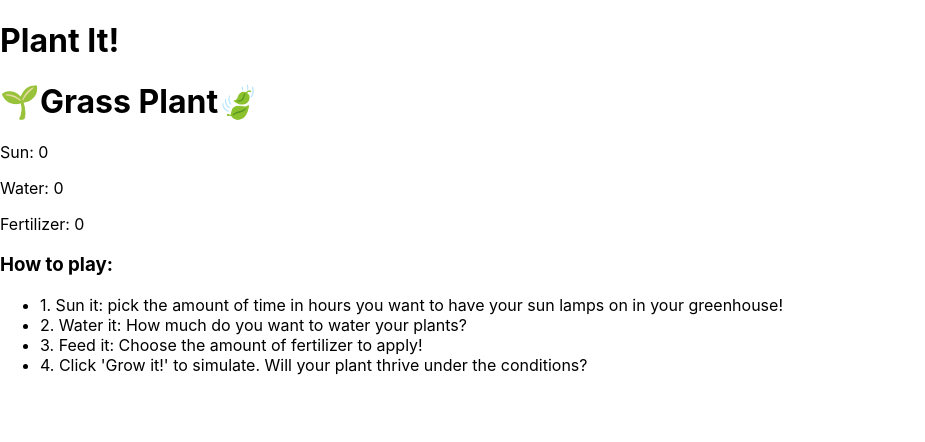
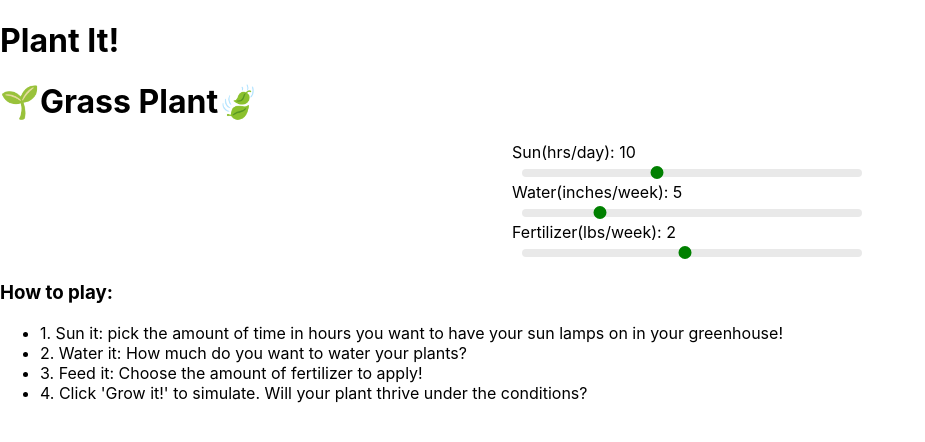
Before and after one commit to shanejames90/plant-it-app, a React (Create React App) app: page /plant/1 in a window 1280 px wide. Shown: the top 442 px of the page, without its empty margins (0-925 px from the left). Built offline with nearby package versions, Linux system fonts and the light colour scheme.

Commit message:
add slider to sun, water, fert component. handle change, and pass props level prop to above components.

```diff
--- a/package.json
+++ b/package.json
@@ -3,10 +3,12 @@
   "version": "0.1.0",
   "private": true,
   "dependencies": {
+    "@material-ui/core": "^4.11.4",
     "@testing-library/jest-dom": "^5.12.0",
     "@testing-library/react": "^11.2.7",
     "@testing-library/user-event": "^12.8.3",
     "cra-template": "^1.1.2",
+    "rc-slider": "^9.7.2",
     "react": "^17.0.2",
     "react-dom": "^17.0.2",
     "react-scripts": "^4.0.3",
--- /dev/null
+++ b/src/Fertilizer.js
@@ -0,0 +1,20 @@
+import React, { Component } from 'react';
+import Slider from 'rc-slider'
+import 'rc-slider/assets/index.css'
+import './Slider.css'
+
+class Fertilizer extends Component {
+    render() {
+        const { changeFertilizerLevel, level } = this.props
+        return (
+            <div>
+                <span>Fertilizer(lbs/week): {level}</span>
+                <div className="slider">
+                    <Slider defaultValue={level} min={0} max={4} step={0.25} onAfterChange={changeFertilizerLevel} />
+                </div>
+            </div>
+        );
+    }
+}
+
+export default Fertilizer;
--- a/src/Plant.js
+++ b/src/Plant.js
@@ -1,25 +1,48 @@
 import React, { Component } from 'react';
+import Sun from './Sun'
+import Water from './Water'
+import Fertilizer from './Fertilizer'
 
 class Plant extends Component {
     constructor (props) {
         super(props)
         this.state = {
-            sun: 0,
-            water: 0,
-            fertilizer: 0
+            sun: 10,
+            water: 5,
+            fertilizer: 2
         }
     }
+
+    changeSunLevel = (level) => {
+        // console.log(level)
+        this.setState({ sun: level })
+    }
+
+    changeWaterLevel = (level) => {
+        // console.log(level)
+        this.setState({ water: level })
+    }
+
+    changeFertilizerLevel = (level) => {
+        // console.log(level)
+        this.setState({ fertilizer: level })
+    }
+
     render() {
         const { sun, water, fertilizer } = this.state
         return (
             <div>
                 <h1>🌱Grass Plant🍃</h1>
                 <div>
-                    <span>
-                        <p>Sun: {sun}</p>
-                        <p>Water: {water}</p>
-                        <p>Fertilizer: {fertilizer}</p>
-                    </span>
+                    <div style={{ width: '20%', margin: 'auto' }}>
+                        <Sun level={sun} changeSunLevel={this.changeSunLevel} />
+                    </div>
+                    <div style={{ width: '20%', margin: 'auto' }}>
+                        <Water level={water} changeWaterLevel={this.changeWaterLevel} />
+                    </div>
+                    <div style={{ width: '20%', margin: 'auto' }}>
+                        <Fertilizer level={fertilizer} changeFertilizerLevel={this.changeFertilizerLevel} />
+                    </div>
                 </div>
             </div>
         );
--- /dev/null
+++ b/src/Slider.css
@@ -0,0 +1,26 @@
+.slider {
+    width: 340px;
+    margin: 0 10px;
+    display: inline-block;
+}
+
+.rc-slider-track {
+    background: transparent;
+}
+
+.rc-slider-rail {
+    height: 8px;
+}
+.rc-slider-handle,
+.rc-slider-handle:active,
+.rc-slider-handle:focus,
+.rc-slider-handle:hover {
+    background-color: green;
+    outline: none;
+    border: 2px solid green;
+    box-shadow: none;
+    width: 13px;
+    height: 13px;
+    margin-left: -7px;
+    margin-top: -3px;
+}
--- /dev/null
+++ b/src/Sun.js
@@ -0,0 +1,20 @@
+import React, { Component } from 'react';
+import Slider from 'rc-slider'
+import 'rc-slider/assets/index.css'
+import './Slider.css'
+
+class Sun extends Component {
+    render() {
+        const { changeSunLevel, level } = this.props
+        return (
+            <div>
+                <span>Sun(hrs/day): {level}</span>
+                <div className="slider">
+                    <Slider defaultValue={level} min={0} max={24} step={1} onAfterChange={changeSunLevel} />
+                </div>
+            </div>
+        );
+    }
+}
+
+export default Sun;
--- /dev/null
+++ b/src/Water.js
@@ -0,0 +1,20 @@
+import React, { Component } from 'react';
+import Slider from 'rc-slider'
+import 'rc-slider/assets/index.css'
+import './Slider.css'
+
+class Water extends Component {
+    render() {
+        const { changeWaterLevel, level } = this.props
+        return (
+            <div>
+                <span>Water(inches/week): {level}</span>
+                <div className="slider">
+                    <Slider defaultValue={level} min={0} max={20} step={1} onAfterChange={changeWaterLevel} />
+                </div>
+            </div>
+        );
+    }
+}
+
+export default Water;
```
Also changed, not shown: 1 other file (tests, documents, lock files or other folders).
